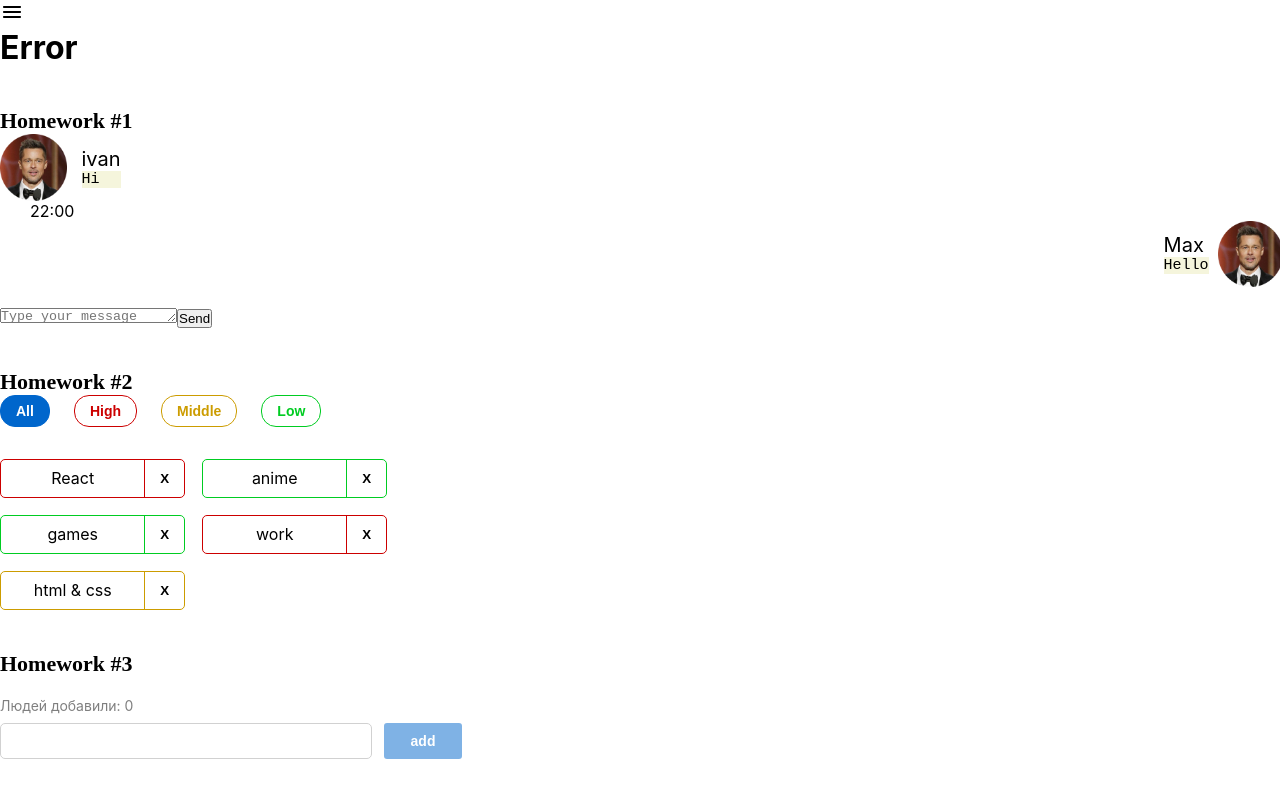
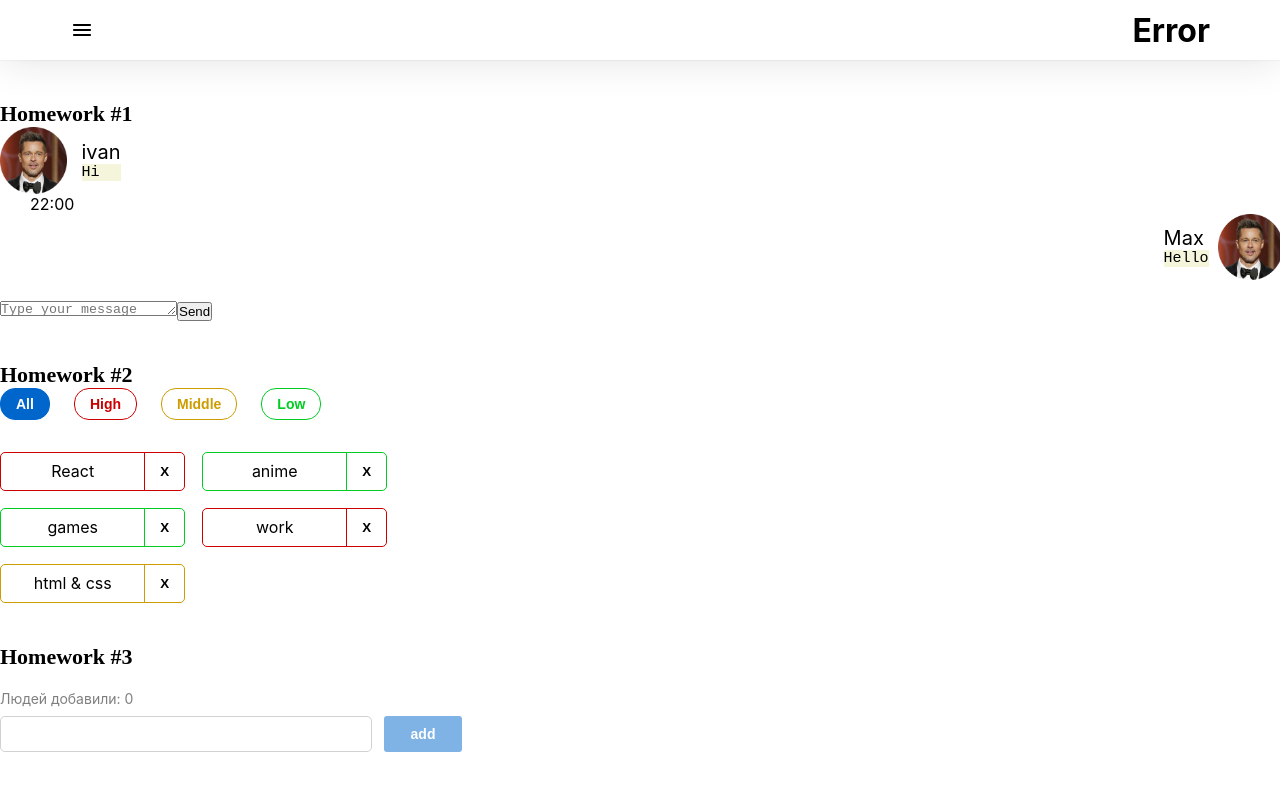
Before and after one commit to Kuzminih305/hws2-master, a React (Create React App) app: page / in a window 1280 px wide. Shown: the top 800 px of the page. Built offline with nearby package versions, Linux system fonts and the light colour scheme.

Commit message:
goodjob5

```diff
--- a/src/s2-homeworks/hw05/Pages.tsx
+++ b/src/s2-homeworks/hw05/Pages.tsx
@@ -21,9 +21,9 @@ function Pages() {
                 <Route path={"/"} element={<PreJunior/>}/>
 
                 {/*роуты для /pre-junior, /junior, /junior-plus*/}
-                <Route path={'/pre-junior'} element={<PreJunior/>}/>
-                <Route path={'/junior'} element={<Junior/>}/>
-                <Route path={'/junior-plus'} element={<JuniorPlus/>}/>
+                <Route path={PATH.PRE_JUNIOR} element={<PreJunior/>}/>
+                <Route path={PATH.JUNIOR} element={<Junior/>}/>
+                <Route path={PATH.JUNIOR_PLUS} element={<JuniorPlus/>}/>
 
                 {/*роут для несуществующей страницы должен отрисовать <Error404 />*/}
                 <Route path={"*"} element={<Error404/>}/>
--- a/src/s2-homeworks/hw05/header/Header.module.css
+++ b/src/s2-homeworks/hw05/header/Header.module.css
@@ -1,7 +1,17 @@
 .burgerMenuIcon {
+    width: 24px;
+    height: 24px;
 }
 
 .header {
+    width: 100%;
+    height: 60px;
+    background: #FFFFFF;
+    box-shadow: 0 0 40px rgba(29, 33, 38, 0.13), 0 0 2px rgba(29, 33, 38, 0.1);
+    display: flex;
+    justify-content: space-between;
+    align-items: center;
+    padding: 0 70px 0 70px;
 }
 
 .header h1 {
--- a/src/s2-homeworks/hw05/sidebar/Sidebar.module.css
+++ b/src/s2-homeworks/hw05/sidebar/Sidebar.module.css
@@ -1,59 +1,68 @@
 .sidebar {
-    position: fixed;
-    top: 0;
-    left: -100px;
-    bottom: 0;
-    z-index: 10;
-    background-color:  rgba(0,0,0,0.3)
+    height: 0px;
+    overflow: hidden;
 }
 
 .sidebar.open {
     display: flex;
-    width: 300px;
-    height: 500px;
-    left: 0px;
+    flex-direction: row-reverse;
+    position: absolute;
+    z-index: 100;
+    width: 250px;
+    height: 100%;
     background: #FFFFFF;
-    box-shadow: 0px 10px 40px rgba(29, 33, 38, 0.13), 0px 1px 2px rgba(29, 33, 38, 0.1);
+    box-shadow: 0px 0px 40px rgba(29, 33, 38, 0.13);
+
 }
 
 .background {
+    background-color: rgba(0, 0, 0, .3);
+    height: 100%;
     position: fixed;
-    height: 100%;
     width: 100%;
 }
 
 .nav {
-    margin-top: 50px;
-    display: flex;
-    flex-direction: column;
-
+    background: #FFFFFF;
+    padding-left: 20px;
 }
 
 .nav a {
-    text-decoration-line: none;
-}
-
-.nav a:hover {
-    color: crimson;
-}
-
-.active {
+    display: block;
+    padding-top: 20px;
+    margin: 10px 0 10px 70px;
     font-family: 'Montserrat';
     font-style: normal;
     font-weight: 600;
     font-size: 22px;
     line-height: 27px;
-    margin-bottom: 20px;
+    text-decoration-line: none;
+    color: #000000;
+
+}
+
+.nav a:hover {
+    text-decoration-line: none;
+    color: #58ACFF;
+}
+
+.nav a.active {
     text-decoration-line: underline;
     color: #0059B2;
 }
 
 .close {
-    display: flex;
-    justify-content: center;
+    width: 24px;
+    height: 24px;
+    top: 16px;
+    left: 269px;
     border: none;
-    background: #FFFFFF;
+    background: none;
+    margin-top: 16px;
+    margin-right: 24px;
 }
 
 .close img {
+    width: 20px;
+    height: 20px;
 }
```
